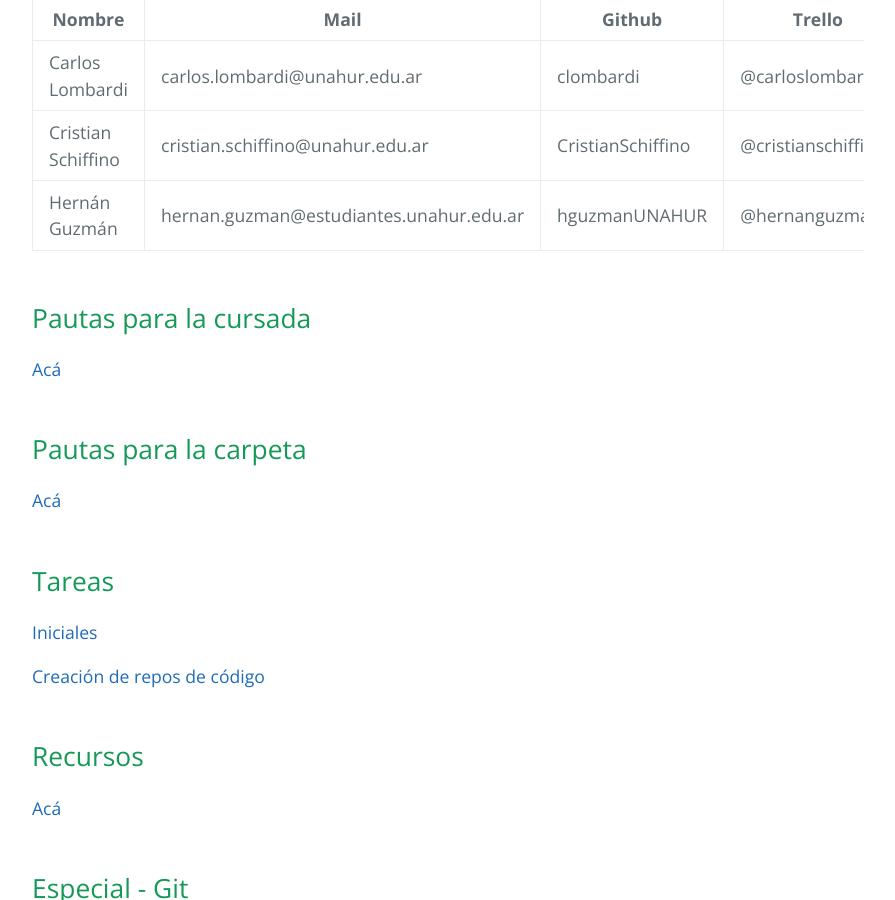
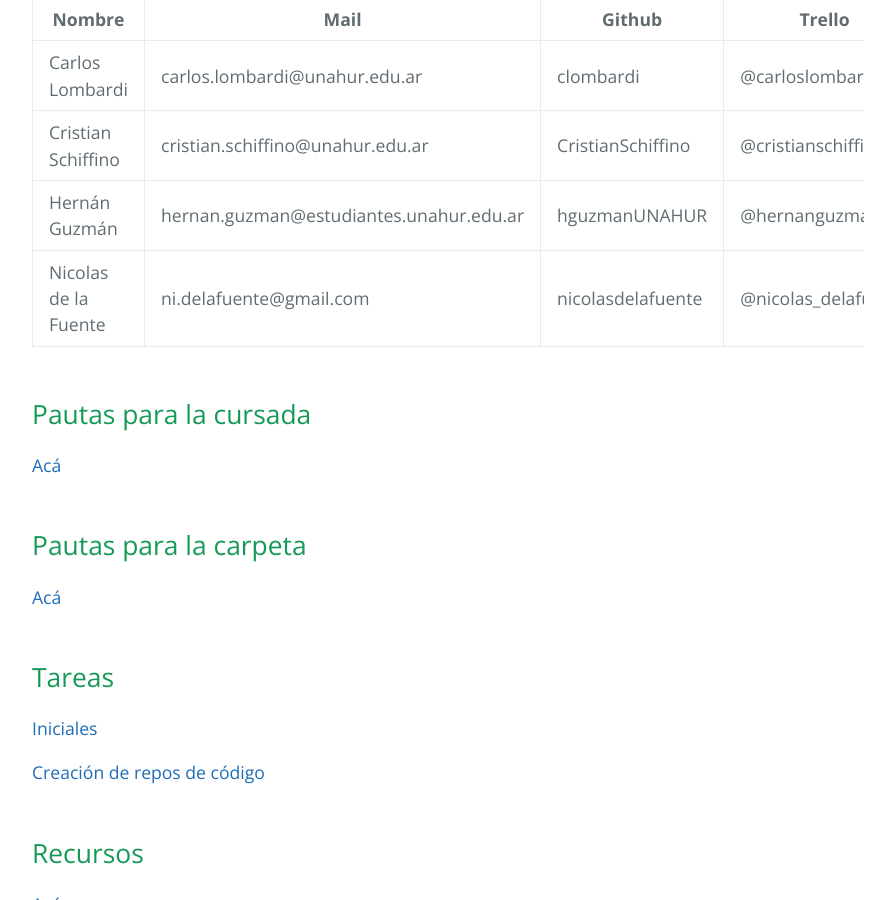
Before and after one commit to unahur-desapp/unahur-desapp-site, a Jekyll site: the page built from index.md, in a window 1280 px wide and 900 px high, scrolled down 487 px. Shown: the whole window, without its empty margins (192-1087 px from the left). Built offline with Jekyll 4.4.1, drawn with Linux system fonts in a browser that asks for light colours.

Commit message:
Se agregaron los datos de Nico

```diff
--- a/index.md
+++ b/index.md
@@ -16,6 +16,7 @@ El grupo docente de la materia está formado por
 | Carlos Lombardi    | carlos.lombardi@unahur.edu.ar | clombardi | @carloslombardi     |
 | Cristian Schiffino | cristian.schiffino@unahur.edu.ar        | CristianSchiffino | @cristianschiffino1 |
 | Hernán Guzmán      | hernan.guzman@estudiantes.unahur.edu.ar | hguzmanUNAHUR     | @hernanguzman8      |
+| Nicolas de la Fuente      | ni.delafuente@gmail.com | nicolasdelafuente     | @nicolas_delafuente      |
 
 ## Pautas para la cursada
 
```
